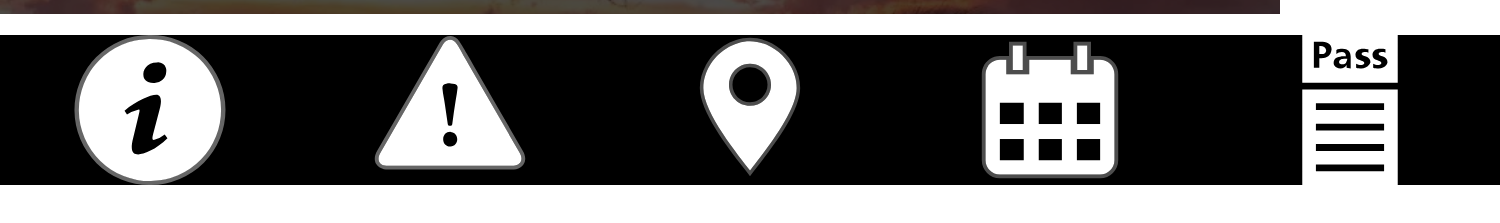
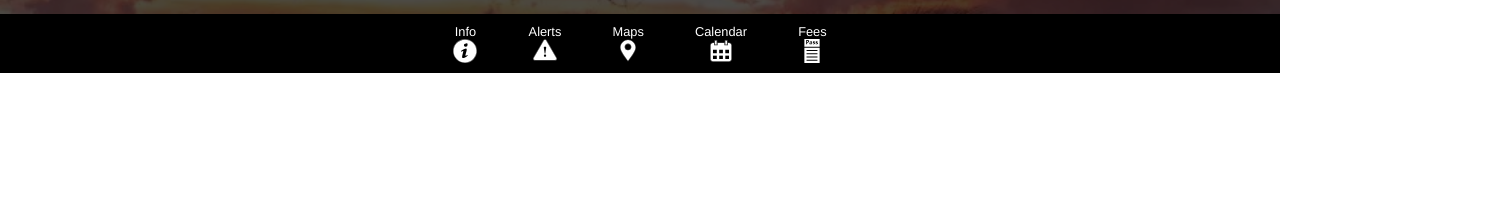
Before and after one commit to bellenker/wdd231-fl26, a website built with Vite: page src/index.html in a window 1280 px wide. Shown: the part 443-666 px from the top of the page, 1500 px wide, since content can reach past the window. Built offline with nearby package versions, Linux system fonts and the light colour scheme; files whose address does not match are found by name.

Commit message:
Added more park nav css

```diff
--- a/src/css/style.css
+++ b/src/css/style.css
@@ -239,7 +239,26 @@
   padding-left: 0;
   margin: 0;
   display: flex;
+  justify-content: center;
+  background-color: var(--bs-black);
+  font-size: 0.8rem;
+}
 
+.park-nav a{
+  display: flex;
+  flex-direction: column;
+  align-items: center;
+  justify-content: center;
+  padding: 0.8em 2em;
+}
+
+.park-nav a:hover {
+  background-color: rgba(255, 255, 255, 0.3);
+}
+
+.park-nav svg {
+  width: 24px;
+  height: 24px;
 }
 
 /* Utility styles */
```
